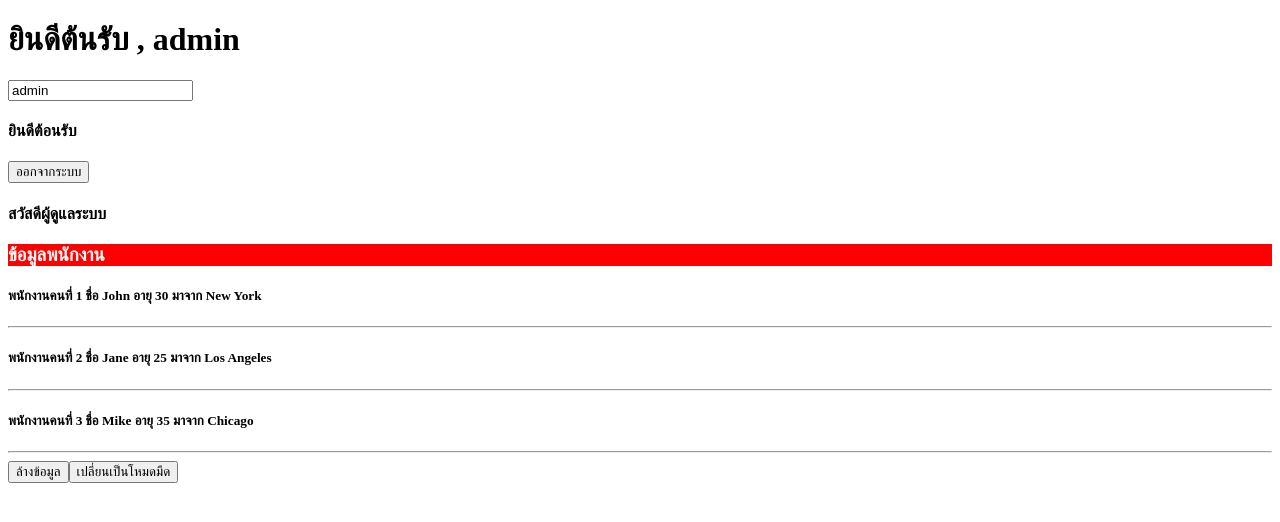
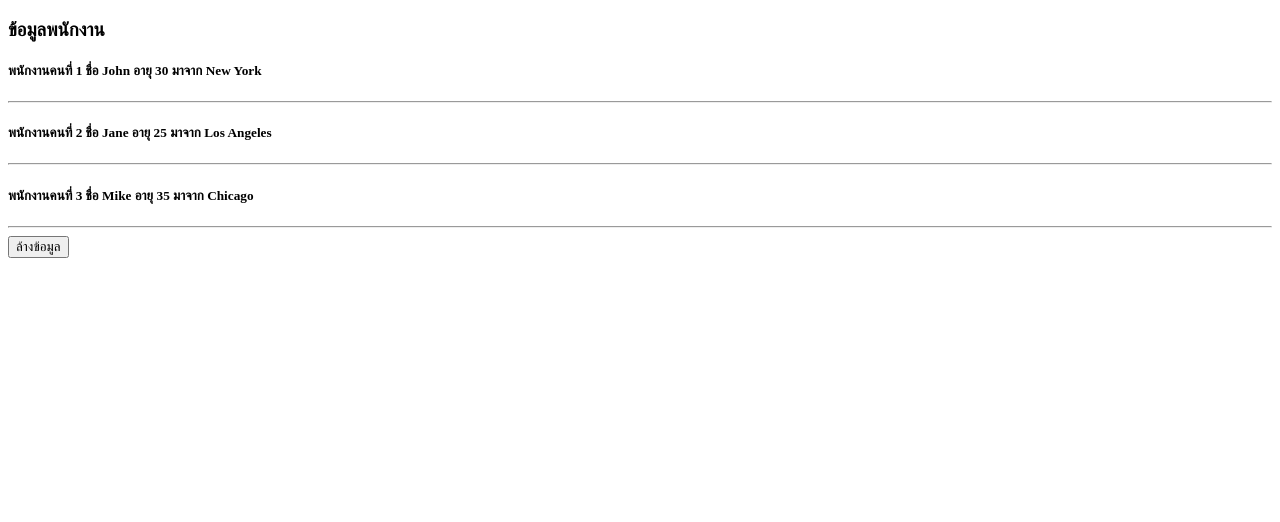
Before and after one commit to naphat-maneechansuk/Angulars, an Angular app in the folder LearnningAngular/: page / in a window 1280 px wide. Shown: the top 522 px of the page. Built offline with nearby package versions, Linux system fonts and the light colour scheme.

Commit message:
setup_main

```diff
--- a/LearnningAngular/src/app/app.html
+++ b/LearnningAngular/src/app/app.html
@@ -1,29 +1,7 @@
-<h1>ยินดีต้นรับ , {{userName}}</h1>
-<input type="text" [(ngModel)]="userName" placeholder="ใส่ชื่อของคุณ">
-
-@if (isLogin) {
-  <h4>ยินดีต้อนรับ</h4>
-  <button (click)="toggle()">ออกจากระบบ</button>
-}@else {
-  <h4>กรุณาเข้าสู่ระบบ</h4>
-  <button (click)="toggle()">เข้าสู่ระบบ</button>
-}
-
-@switch (userPermission) {
-  @case ("admin") {
-    <h4>สวัสดีผู้ดูแลระบบ</h4>
-  }
-  @case ("user") {
-    <h4>สวัสดีผู้ใช้</h4>
-  }
-  @default {
-    <h4>สวัสดีผู้เยี่ยมชม</h4>
-  }
-}
 
 
-<div [ngClass]="isActive ? 'dark':'light'">
-<h3 [ngStyle]="{'background':'red' , 'color':'white'}">ข้อมูลพนักงาน</h3>
+<div>
+<h3>ข้อมูลพนักงาน</h3>
 @for (emp of data; track $index) {
   <h5>พนักงานคนที่ {{$index+1}} ชื่อ {{emp.name}} อายุ {{emp.age}} มาจาก {{emp.city}}</h5>
   <hr>
@@ -31,7 +9,5 @@
   <h5>ไม่มีข้อมูลพนักงาน</h5>
 }
 <button (click)="clearData()">ล้างข้อมูล</button>
-<button (click)="toggleActive()">
-  {{isActive ? 'เปลี่ยนเป็นโหมดสว่าง' : 'เปลี่ยนเป็นโหมดมืด'}}
-</button>
+
 </div>
--- a/LearnningAngular/src/app/app.ts
+++ b/LearnningAngular/src/app/app.ts
@@ -1,10 +1,10 @@
 import { Component, signal } from '@angular/core';
 import { FormsModule } from '@angular/forms';
-import { NgClass,NgStyle } from '@angular/common';
+
 
 @Component({
   selector: 'app-root',
-  imports: [NgClass, FormsModule, NgStyle],
+  imports: [FormsModule],
   templateUrl: './app.html',
   styleUrl: './app.css'
 })
@@ -25,10 +25,5 @@ export class App {
    clearData(){
       this.data = [];
    }
-   //
-    isActive = false;
-    toggleActive() {
-        this.isActive = !this.isActive;
-    }
-    //pipe
+
 }
```
